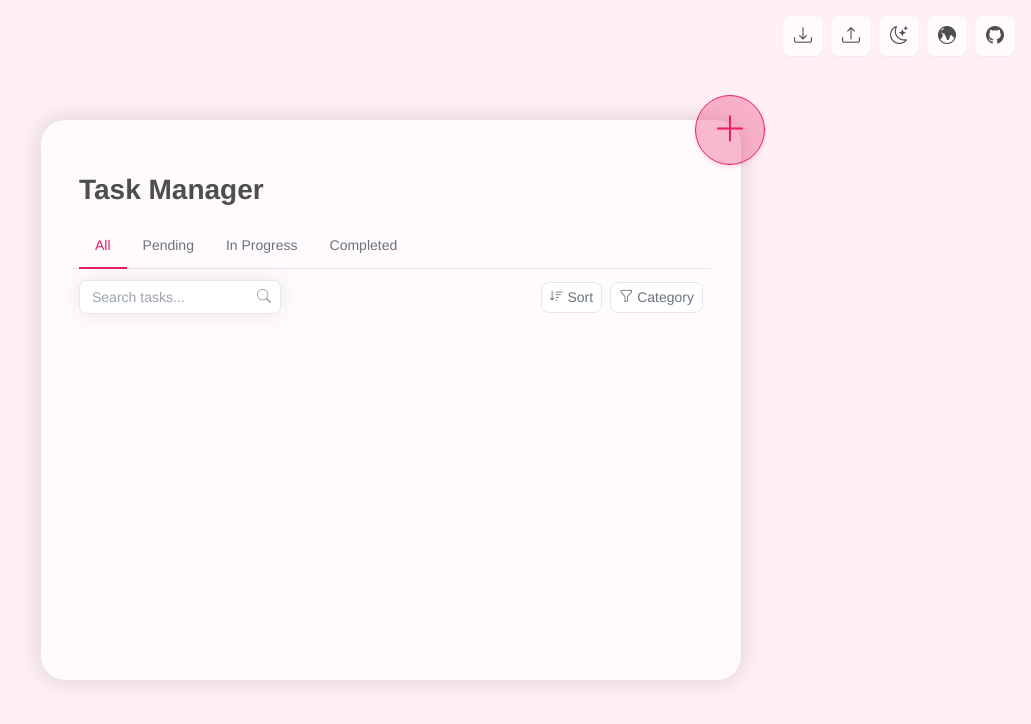
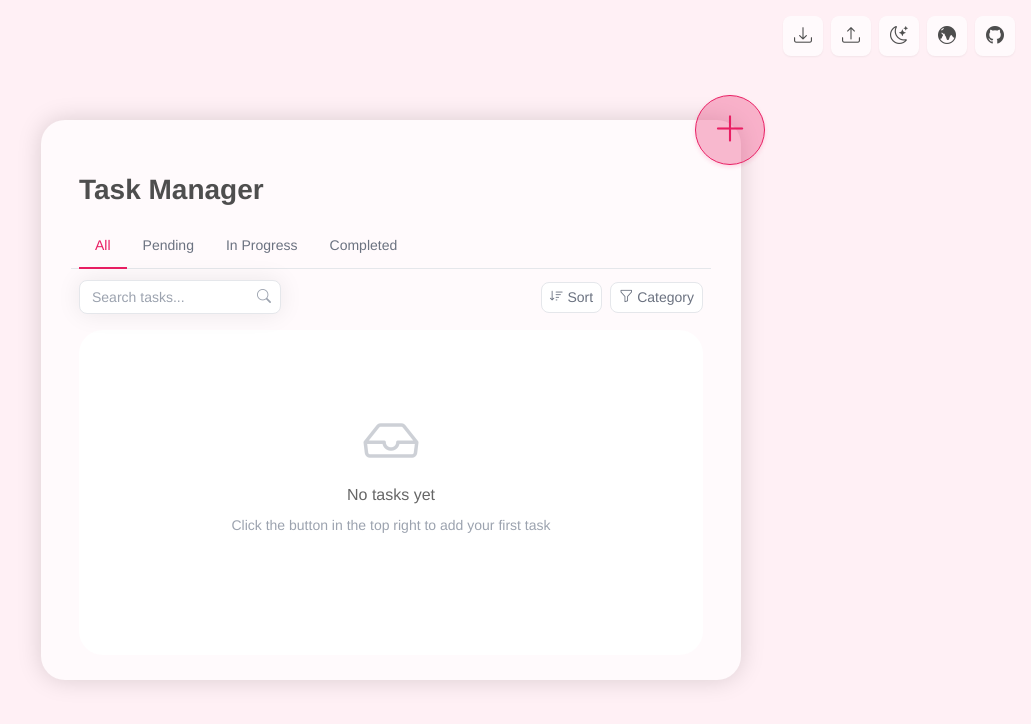
Before and after one commit to xxiixi/task-manager-web, a Vue app: page / in a window 1280 px wide. Shown: the top 724 px of the page, without its empty margins (249-1280 px from the left). Built offline with nearby package versions, Linux system fonts and the light colour scheme; the HTML template or start-up script is replaced by a standard one.

Commit message:
✨ feat: add empty state

```diff
--- a/src/stores/i18n.ts
+++ b/src/stores/i18n.ts
@@ -50,7 +50,9 @@ const translations = {
     exportSuccess: '数据导出成功',
     importSuccess: '数据导入成功',
     importError: '数据导入失败',
-    confirmImport: '导入数据将覆盖当前所有任务，确定要继续吗？'
+    confirmImport: '导入数据将覆盖当前所有任务，确定要继续吗？',
+    noTasks: '暂无任务',
+    noTasksDesc: '点击右上角按钮添加第一个任务'
   },
   'en-US': {
     title: 'Task Manager',
@@ -98,7 +100,9 @@ const translations = {
     exportSuccess: 'Data exported successfully',
     importSuccess: 'Data imported successfully',
     importError: 'Failed to import data',
-    confirmImport: 'Importing data will overwrite all current tasks. Are you sure you want to continue?'
+    confirmImport: 'Importing data will overwrite all current tasks. Are you sure you want to continue?',
+    noTasks: 'No tasks yet',
+    noTasksDesc: 'Click the button in the top right to add your first task'
   }
 }
 
--- a/src/views/Home.vue
+++ b/src/views/Home.vue
@@ -23,7 +23,13 @@
           />
         </div>
         <div class="task-list-wrapper">
+          <div v-if="filteredTasks.length === 0" class="empty-state">
+            <i class="bi bi-inbox"></i>
+            <p class="empty-title">{{ t?.noTasks || '暂无任务' }}</p>
+            <p class="empty-desc">{{ t?.noTasksDesc || '点击右上角按钮添加第一个任务' }}</p>
+          </div>
           <TaskList
+            v-else
             :tasks="filteredTasks"
             @toggle-status="handleToggleStatus"
             @delete="handleDelete"
@@ -234,4 +240,37 @@ const handleCloseAddModal = () => {
       min-height: 0;
       margin-top: @spacing-md;
     }
+
+    .empty-state {
+      background-color: var(--card-bg);
+      border-radius: @border-radius-2xl;
+      margin-left: @spacing-sm;
+      margin-right: @spacing-sm;
+      padding: @spacing-md;
+      display: flex;
+      flex-direction: column;
+      align-items: center;
+      justify-content: center;
+      height: 100%;
+      text-align: center;
+      color: var(--text-tertiary);
+
+      i {
+        font-size: 55px;
+        opacity: 0.5;
+      }
+
+      .empty-title {
+        font-size: @font-size-md;
+        font-weight: @font-weight-medium;
+        color: var(--text-secondary);
+        margin-bottom: @spacing-sm;
+      }
+
+      .empty-desc {
+        font-size: @font-size-sm;
+        color: var(--text-tertiary);
+        margin-bottom: @spacing-2xl;
+      }
+    }
   </style>
```
Lines whose indentation alone changed are shown as unchanged.
